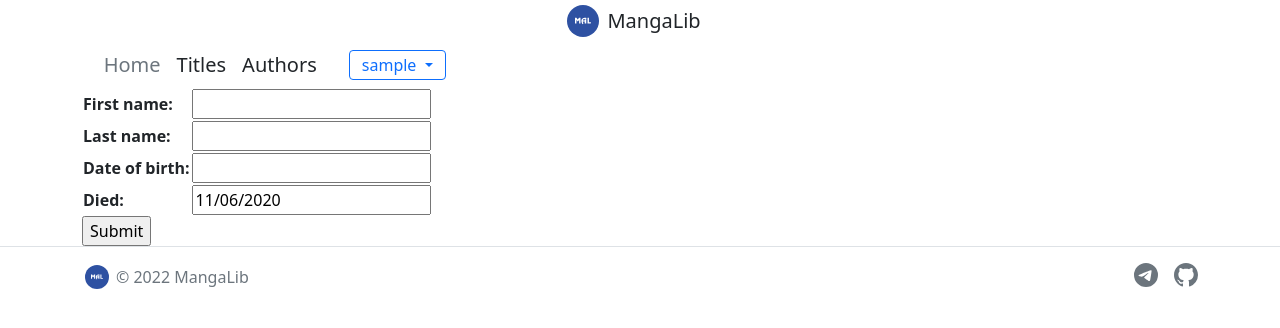
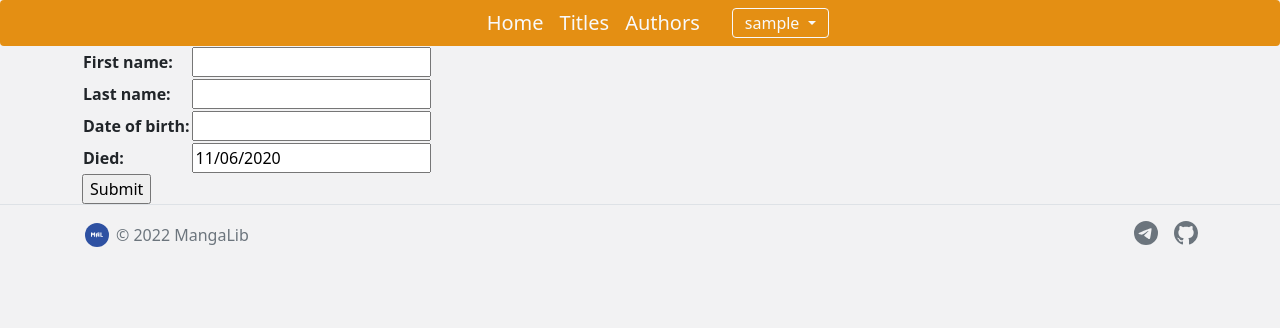
Before and after one commit to mdlufy/django-mangalib, a Django app: page /catalog/author/create/ in a window 1280 px wide. Shown: the top 328 px of the page. Run offline with Django 4.2, Linux system fonts and the light colour scheme; the visitor is signed in with stand-in values (Sample User, id 1).

Commit message:
updated header style

```diff
--- a/catalog/templates/base_generic.html
+++ b/catalog/templates/base_generic.html
@@ -18,6 +18,10 @@
 
     .btn {
       padding: 0.15rem 0.75rem;
+    }
+
+    body {
+        background-color: #f2f2f3;
     }
   </style>
 </head>
@@ -42,27 +46,27 @@
     </symbol>
   </svg>
 
-  <a href="/" class="navbar-brand d-flex align-items-center justify-content-center text-dark text-decoration-none">
+  <!-- <a href="/" class="navbar-brand d-flex align-items-center justify-content-center text-dark text-decoration-none">
     <svg class="bi me-1" width="40" height="32">
       <use xlink:href="#mangalib" />
     </svg>
     <span class="fs-5">MangaLib</span>
-  </a>
+  </a> -->
 
-  <nav class="navbar sticky-top navbar-toggler bg-body">
-    <div class="container">
+  <nav class="navbar sticky-top navbar-toggler bg-body" style="background-color: #e48f13 !important">
+    <div class="container" style="justify-content: center;">
       <div class="row">
         <div class="col-9 align-self-center d-flex flex-wrap justify-content-center">
 
           <ul class="nav col-auto mb-md-0">
-            <li><a href="{% url 'index' %}" class="nav-link px-2 link-secondary">Home</a></li>
-            <li><a href="{% url 'books' %}" class="nav-link px-2 link-dark">Titles</a></li>
-            <li><a href="{% url 'authors' %}" class="nav-link px-2 link-dark">Authors</a></li>
+            <li><a href="{% url 'index' %}" class="nav-link px-2 link-light">Home</a></li>
+            <li><a href="{% url 'books' %}" class="nav-link px-2 link-light">Titles</a></li>
+            <li><a href="{% url 'authors' %}" class="nav-link px-2 link-light">Authors</a></li>
           </ul>
         </div>
         {% if user.is_authenticated %}
         <div class="col-3 btn-group align-self-center justify-content-center">
-          <a href="#" class="btn btn-outline-primary dropdown-toggle" role="button" id="dropdownMenuLink"
+          <a href="#" class="btn btn-outline-light dropdown-toggle" role="button" id="dropdownMenuLink"
             data-bs-toggle="dropdown" data-bs-display="static" aria-expanded="false">
             <!-- <img src="https://github.com/mdo.png" alt="mdo" width="32" height="32" class="rounded-circle"> -->
             {{ user.get_username }}
@@ -87,7 +91,7 @@
         </div>
         {% else %}
         <div class="col-3 text-center d-flex align-self-center justify-content-center">
-          <a href="{% url 'login' %}?next={{request.path}}" class="btn btn-outline-primary">Login</a>
+          <a href="{% url 'login' %}?next={{request.path}}" class="btn btn-outline-light">Login</a>
           <!-- <a href="{% url 'registration' %}?next={{request.path}}" class="btn btn-primary">Sign-up</button></a> -->
         </div>
         {% endif %}
```
